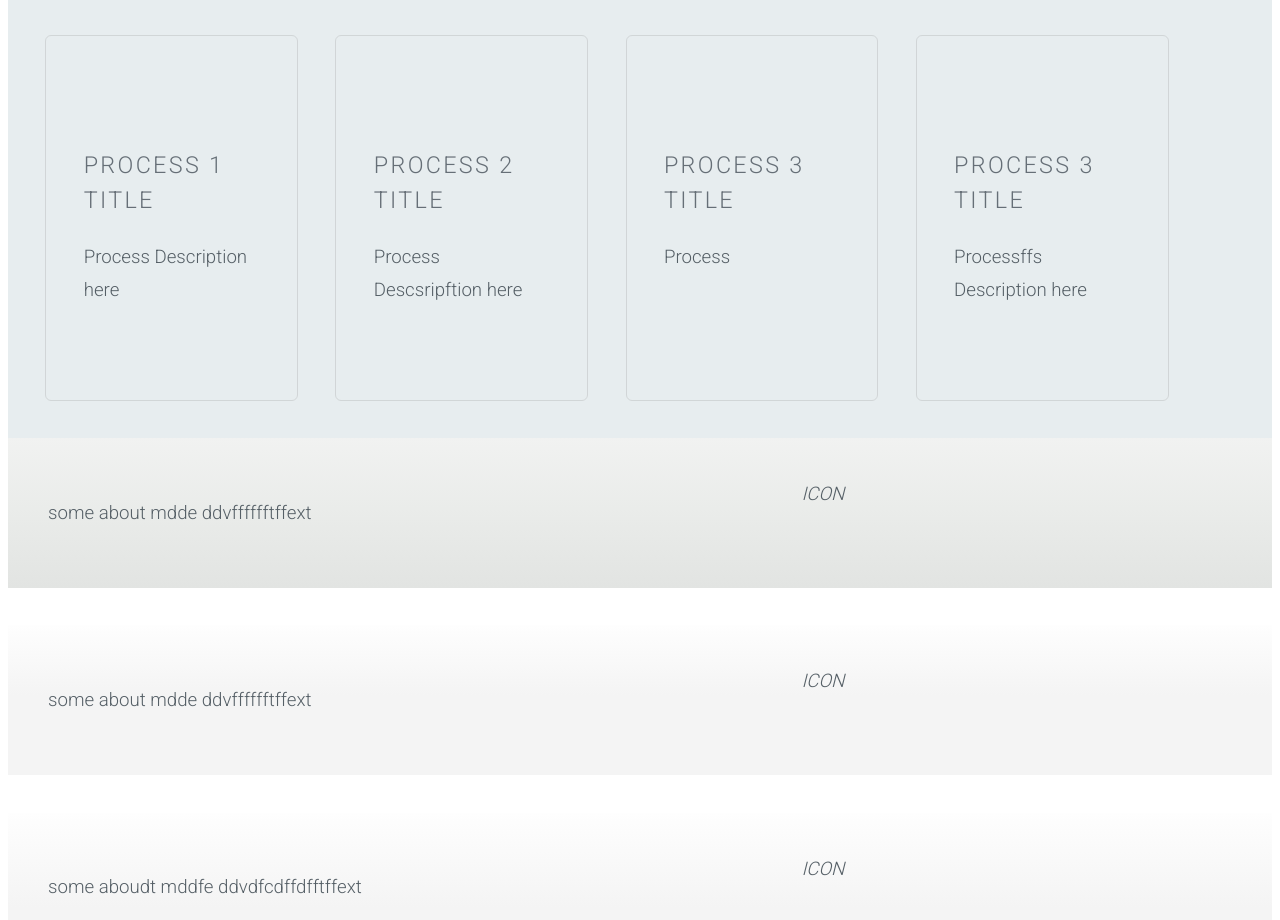
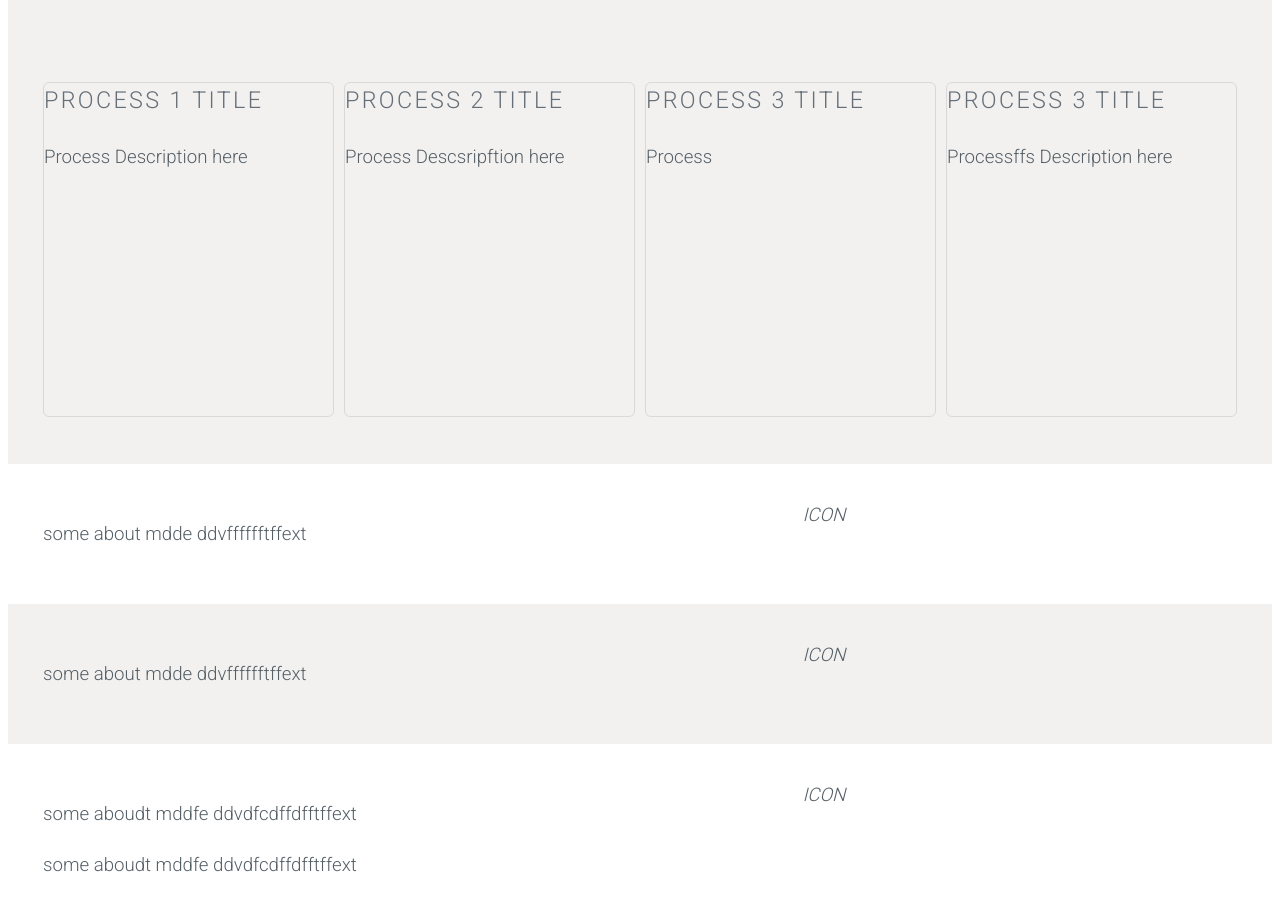
Before and after one commit to GeorgeKaraszi/georgekaraszi.github.io, a plain HTML site: page index.html in a window 1280 px wide. Shown: the part 146-1066 px from the top of the page. Drawn offline with Linux system fonts and the light colour scheme.

Commit message:
Update to css styles

```diff
--- a/css/style.css
+++ b/css/style.css
@@ -54,6 +54,7 @@ header h2+p {
 header.major {
     text-align: center;
     margin: 0 0 4em 0;
+    padding-top: 2em;
 }
 
 header.major h2 {
@@ -99,26 +100,22 @@ header.major h2+p {
 }
 
 .process {
+    padding: 10px 30px;
     display: flex;
-    flex-wrap: wrap;
-    width: 100%;
+    justify-content: center;
+    align-items: center;
 }
 
 .process .box {
+    width: 335px;
+    min-width: 250px;
+    height: 335px;
+    float: left;
+    margin: 0 5px;
+    margin-bottom: 2em;
     border-radius: 6px;
     border: solid 1px rgba(144, 144, 144, 0.25);
-    margin-bottom: 2em;
-    margin-left: 2em;
-    padding: 6em 2em;
-    float: left;
-    width: 20%;
     box-sizing: border-box;
-}
-
-.process .box> :last-child,
-.process .box> :last-child> :last-child,
-.process .box> :last-child> :last-child> :last-child {
-    margin-bottom: -1.0em;
 }
 
 #showcase-about {
@@ -133,34 +130,13 @@ header.major h2+p {
     clear: both;
 }
 
-.light-blue-gradient-bg {
-    background: #d0c8c1;
-    background: -moz-linear-gradient(top, #f1f2f1 0%, #eaecea 47%, #e2e4e2 100%);
-    background: -webkit-gradient(linear, left top, left bottom, color-stop(0%, #f1f2f1), color-stop(47%, #eaecea), color-stop(100%, #e2e4e2));
-    background: -webkit-linear-gradient(top, #f1f2f1 0%, #eaecea 47%, #e2e4e2 100%);
-    background: -o-linear-gradient(top, #f1f2f1 0%, #eaecea 47%, #e2e4e2 100%);
-    background: -ms-linear-gradient(top, #f1f2f1 0%, #eaecea 47%, #e2e4e2 100%);
-    background: linear-gradient(to bottom, #f1f2f1 0%, #eaecea 47%, #e2e4e2 100%);
-    filter: progid:DXImageTransform.Microsoft.gradient( startColorstr='$color1', endColorstr='$color2', GradientType=0);
-}
-
-.white-gradient-bg {
-    background: #d0c8c1;
-    background: -moz-linear-gradient(top, #fefefe 0%, #f4f4f4 47%, #f4f4f4 100%);
-    background: -webkit-gradient(linear, left top, left bottom, color-stop(0%, #fefefe), color-stop(47%, #f4f4f4), color-stop(100%, #f4f4f4));
-    background: -webkit-linear-gradient(top, #fefefe 0%, #f4f4f4 47%, #f4f4f4 100%);
-    background: -o-linear-gradient(top, #fefefe 0%, #f4f4f4 47%, #f4f4f4 100%);
-    background: -ms-linear-gradient(top, #fefefe 0%, #f4f4f4 47%, #f4f4f4 100%);
-    background: linear-gradient(to bottom, #fefefe 0%, #f4f4f4 47%, #f4f4f4 100%);
-    filter: progid:DXImageTransform.Microsoft.gradient( startColorstr='$color1', endColorstr='$color2', GradientType=0);
+.off-white {
+    background-color: #f2f1f0;
 }
 
 .about {
     display: flex;
-    /* margin: auto; */
-    /* background-color: red; */
-    margin-bottom: 2em;
-    padding: 25px;
+    padding: 20px;
 }
 
 .main-block {
@@ -303,10 +279,20 @@ footer:before {
 }
 
 @media(max-width:1000px) {
+    .process {
+        display: inline-block;
+        justify-content: start;
+        align-items: start;
+        width: 100%;
+        height: 100%;
+        padding: 0;
+    }
     .process .box {
         width: 100%;
+        height: 100%;
         float: none;
         padding: 2em;
+        margin: 5px 0;
         text-align: center;
     }
     .main-block,
--- a/index.html
+++ b/index.html
@@ -14,7 +14,7 @@
         </div>
     </header>
 
-    <section id="showcase-process" class="content-box blue-lighter-bg">
+    <section id="showcase-process" class="content-box off-white">
         <header class="major">
             <h2>Some of my processes here</h2>
             <p>Some description here</p>
@@ -47,7 +47,7 @@
     <!-- showcase-process -->
 
 
-    <section id="showcase-project1" class="content-box light-blue-gradient-bg">
+    <section id="showcase-project1" class="content-box">
         <div class="about">
 
             <div class="main-block">
@@ -61,7 +61,7 @@
     </section>
     <!-- showcase-project1 -->
 
-    <section id="showcase-project2" class="content-box white-gradient-bg">
+    <section id="showcase-project2" class="content-box off-white">
         <div class="about">
 
             <div class="main-block">
@@ -75,7 +75,7 @@
     </section>
     <!-- showcase-project2 -->
 
-    <section id="showcase-project3" class="content-box white-gradient-bg">
+    <section id="showcase-project3" class="content-box">
         <div class="about">
 
             <div class="main-block">
@@ -123,10 +123,10 @@
                     </a>
                 </li>
                 <li>
-                        <a href="#" class="icon fa-facebook">
-                            <span class="label">Pinterest</span>
-                        </a>
-                    </li>
+                    <a href="#" class="icon fa-facebook">
+                        <span class="label">Pinterest</span>
+                    </a>
+                </li>
                 <li>
                     <a href="#" class="icon fa-envelope-o">
                         <span class="label">Facebook</span>
```
